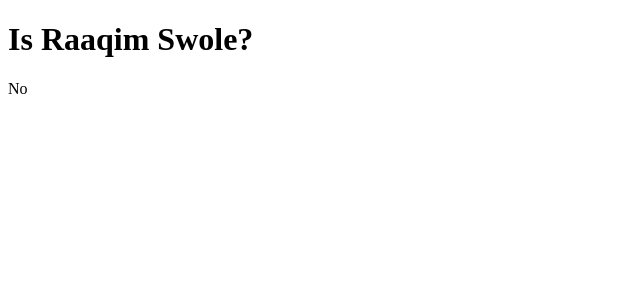
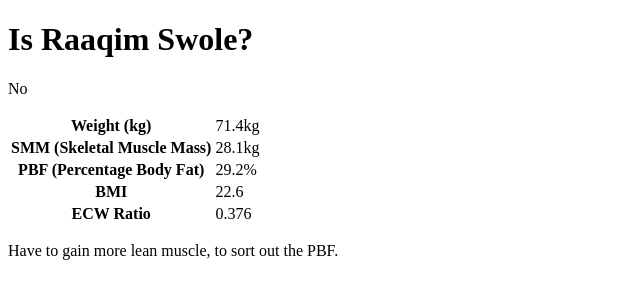
Before and after one commit to raildex1/israaqswole.github.io, a plain HTML site: page index.html in a window 1280 px wide. Shown: the whole page, without its empty margins (0-640 px from the left). Drawn offline with Linux system fonts and the light colour scheme.

Commit message:
Update index.html

```diff
--- a/index.html
+++ b/index.html
@@ -6,5 +6,30 @@
 
 <p>No</p>
 
+<table>
+<tr>
+    <th>Weight (kg)</th>
+    <td>71.4kg</td>
+</tr>
+<tr>
+    <th>SMM (Skeletal Muscle Mass)</th>
+    <td>28.1kg</td>
+</tr>
+<tr>
+    <th>PBF (Percentage Body Fat)</th>
+    <td>29.2%</td>
+</tr>
+<tr>
+    <th>BMI</th>
+    <td>22.6</td>
+</tr>
+<tr>
+    <th>ECW Ratio</th>
+    <td>0.376</td>
+</tr>
+</table>
+
+<p>Have to gain more lean muscle, to sort out the PBF.</p>
+
 </body>
 </html>
```
